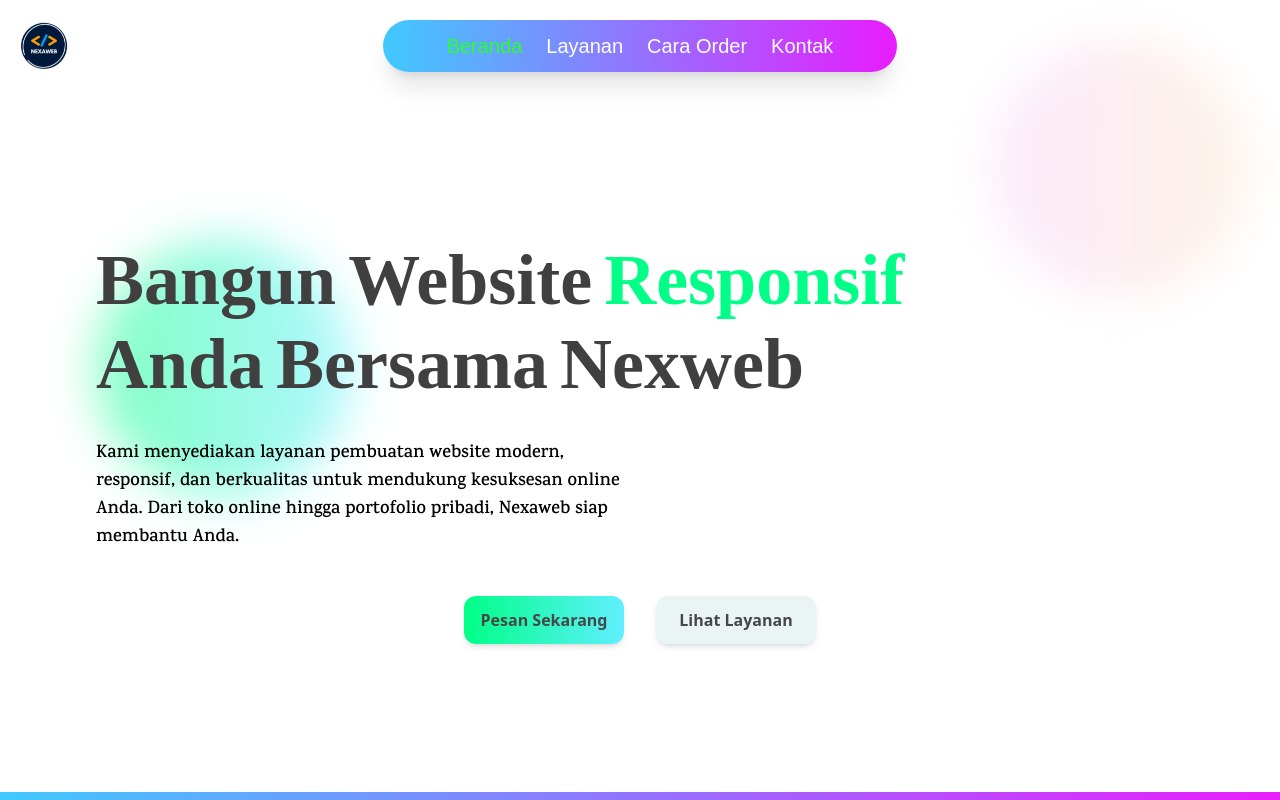
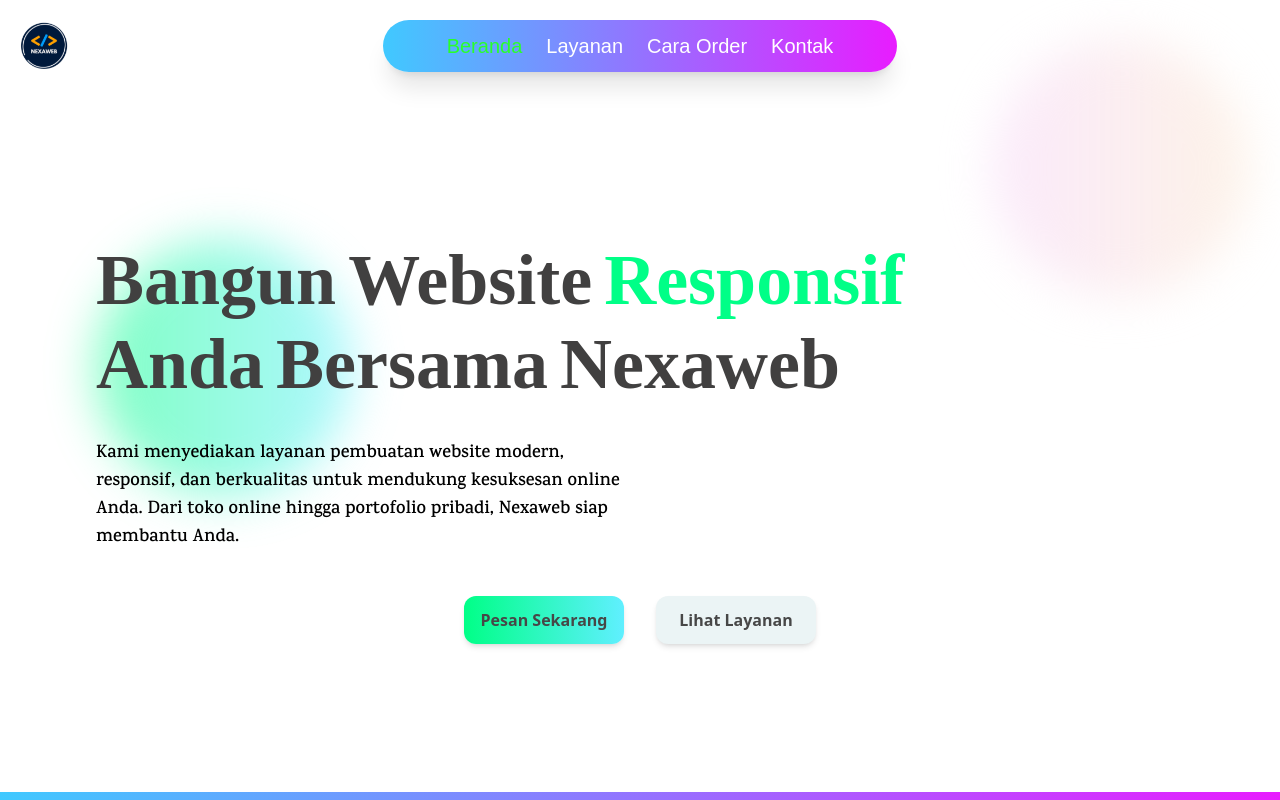
Before and after one commit to Araihan413/Nexaweb_Jasa-Pembuatan-Website, a React (Vite) app: page / in a window 1280 px wide. Shown: the top 800 px of the page. Built offline with nearby package versions, Linux system fonts and the light colour scheme; a web font is replaced by a local one.

Commit message:
ada type di halaman beranda

```diff
--- a/src/components/Fragments/Heading.jsx
+++ b/src/components/Fragments/Heading.jsx
@@ -32,7 +32,7 @@
                   Bersama{' '}
                 </motion.span>
                 <motion.span variants={varian} initial="hidden" animate="show" transition={{ delay: 1 }}>
-                  Nexweb
+                  Nexaweb
                 </motion.span>
               </div>
             </div>
```
